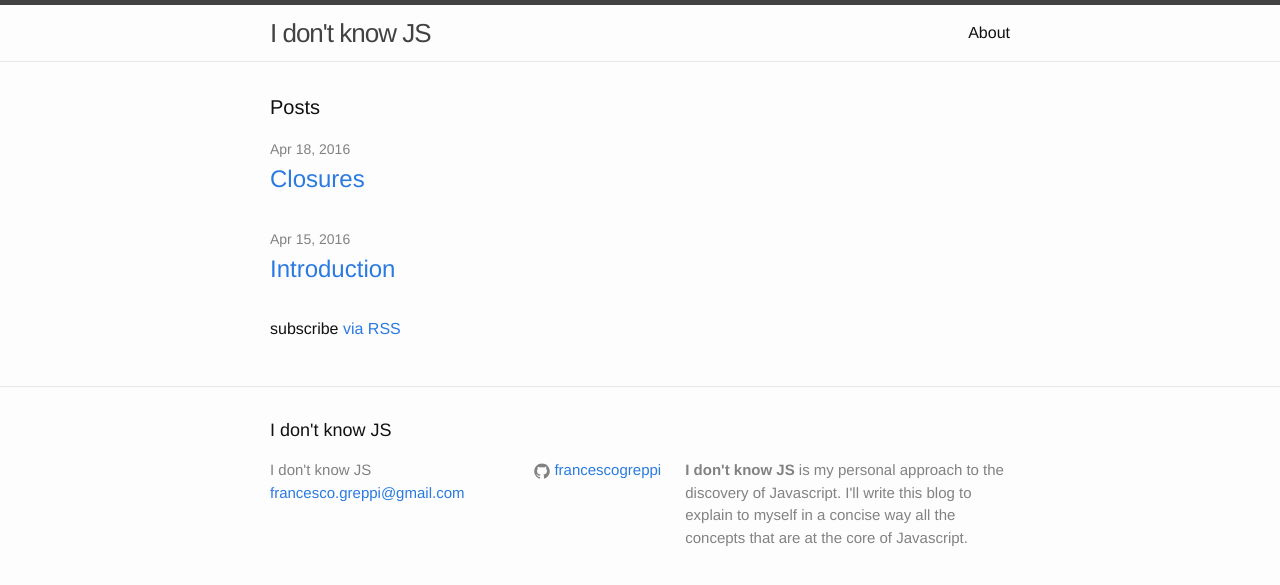
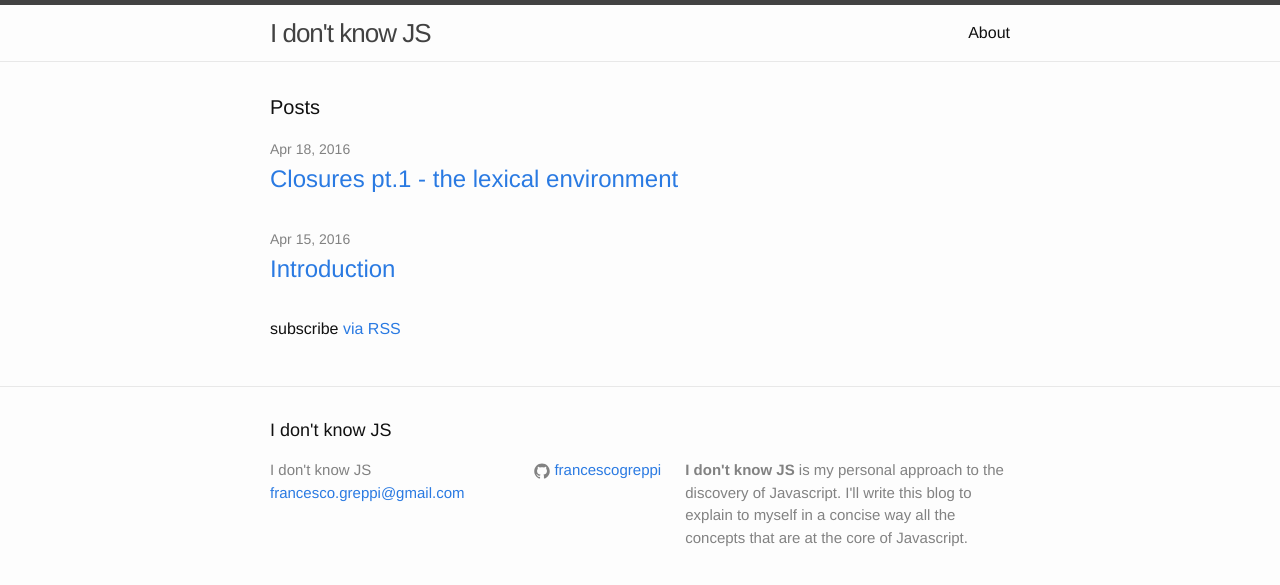
Before and after one commit to francescogreppi/francescogreppi.github.io, a Jekyll site: the page built from index.html, in a window 1280 px wide. Shown: the top 585 px of the page. Built offline with Jekyll 4.4.1, drawn with Linux system fonts in a browser that asks for light colours.

Commit message:
changing title to firs post

```diff
--- a/_posts/2016-04-18-closures.markdown
+++ b/_posts/2016-04-18-closures-pt1.markdown
@@ -1,6 +1,6 @@
 ---
 layout: post
-title:  "Closures"
+title:  "Closures pt.1 - the lexical environment"
 date:   2016-04-18 14:00:57 +0100
 categories: Javascript
 ---
@@ -14,7 +14,7 @@ To understand what is a closure I first have to introduce the lexical environmen
 
 > A lexical environment defines the association of identifiers to the values of variables and functions based upon the lexical nesting structures of ECMAScript code.
 
-What is cool about a lexical environment is that it consists of two components:
+What is cool about the lexical environment is that it consists of two components:
 
 * the **environment record** where are listed all the bindings of variables/functions to their values
 * the **reference** to the outher scope.
@@ -43,7 +43,7 @@ globalEnvironment = {
 		// here we have built-ins such as object and array
 		Object: function,
 		Array: function,
-	    // etc..
+		// etc..
 		// and we have bindings
 		a:1,
 		foo: function
```
Also changed, not shown: other parts of _posts/2016-04-18-closures-pt1.markdown (+1 -1 lines).
